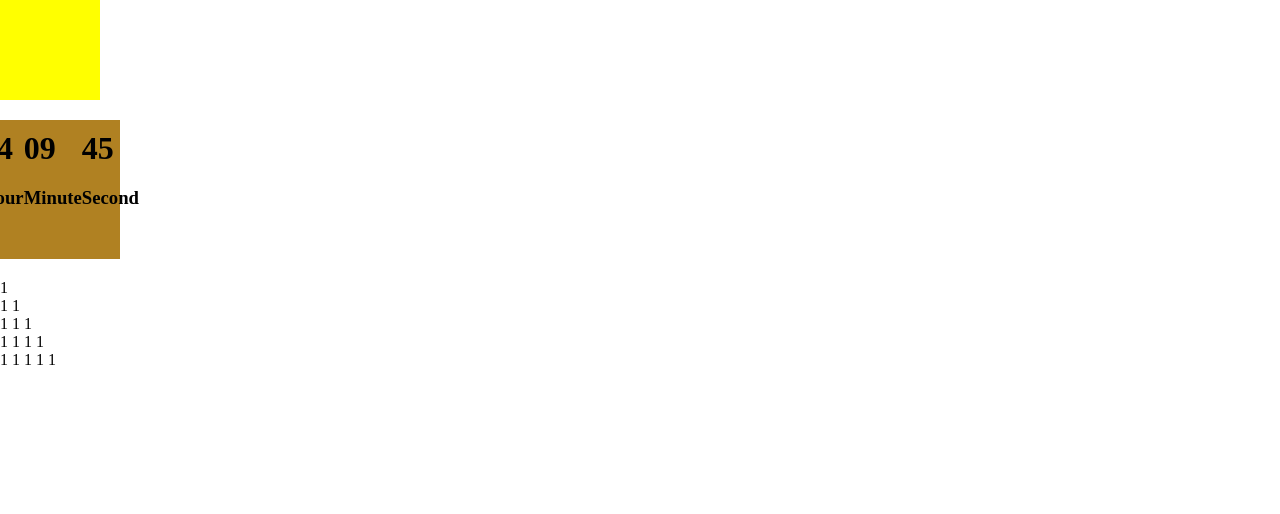
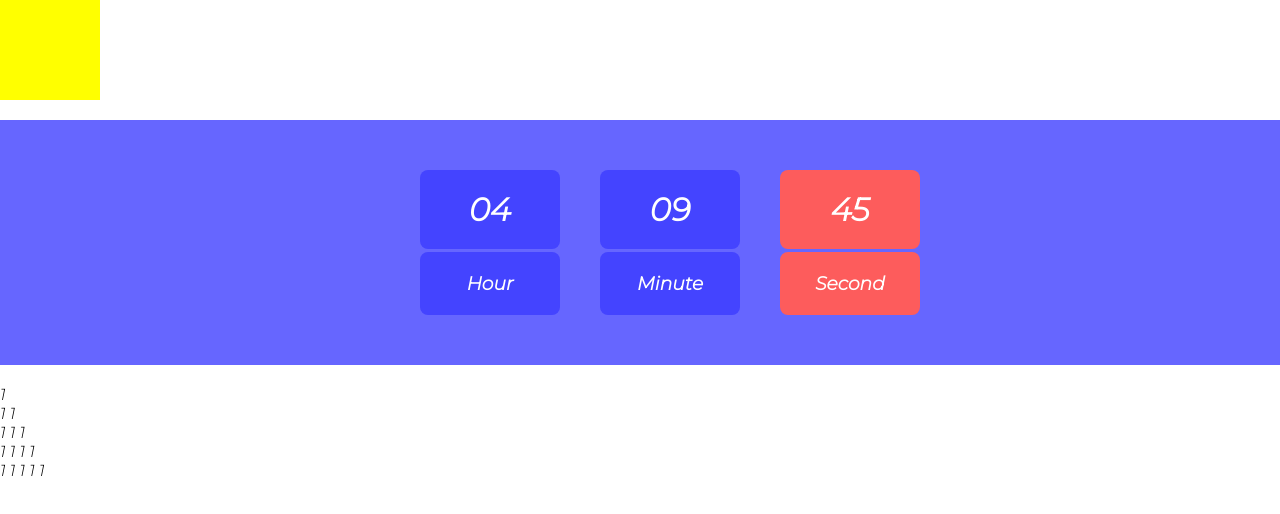
Before and after one commit to justakidz1402/SS4_Homework, a plain HTML site: page SS3_SS4/BTVN/index.html in a window 1280 px wide. Drawn offline with Linux system fonts and the light colour scheme.

Commit message:
Update style.css

```diff
--- a/SS3_SS4/BTVN/style.css
+++ b/SS3_SS4/BTVN/style.css
@@ -1,14 +1,17 @@
+@import url('https://fonts.googleapis.com/css2?family=Montserrat:ital,wght@1,300&display=swap');
+
 *{
     margin: 0;
     padding: 0;
-    margin-bottom: 20px;
+    text-decoration: none;
+    font-family: 'Montserrat', sans-serif;
 }
 
 .ex2{
     width: 100px;
     height: 100px;
     background-color: red;
-
+    margin-bottom: 20px;
 }
 
 .ex2:hover{
@@ -16,9 +19,40 @@
 }
 
 #clock{
-    width: 100px;
+    width: 100%;
     display: flex;
     justify-content: center;
-    background-color: rgb(176, 129, 34);
+    background-color: rgb(102, 102, 255);
     padding: 10px;
+    margin-bottom: 20px;
 }
+
+.time{
+    width: 100px;
+    justify-content: center;
+    margin: 10px;
+    padding: 30px;
+    color: white;
+    text-align: center;
+}
+
+.time h3{
+    display: flex;
+    width: 100px;
+    padding: 20px;
+    background-color: rgb(68, 68, 255);
+    margin-top: 3px;
+    border-radius: 8px;
+    display: inline-block;
+}
+
+.time h1{
+    width: 100px;
+    padding: 20px;
+    background-color: rgb(68, 68, 255);
+    border-radius: 8px;
+}
+
+.time .second{
+    background-color: rgb(253, 92, 92);
+}
```
